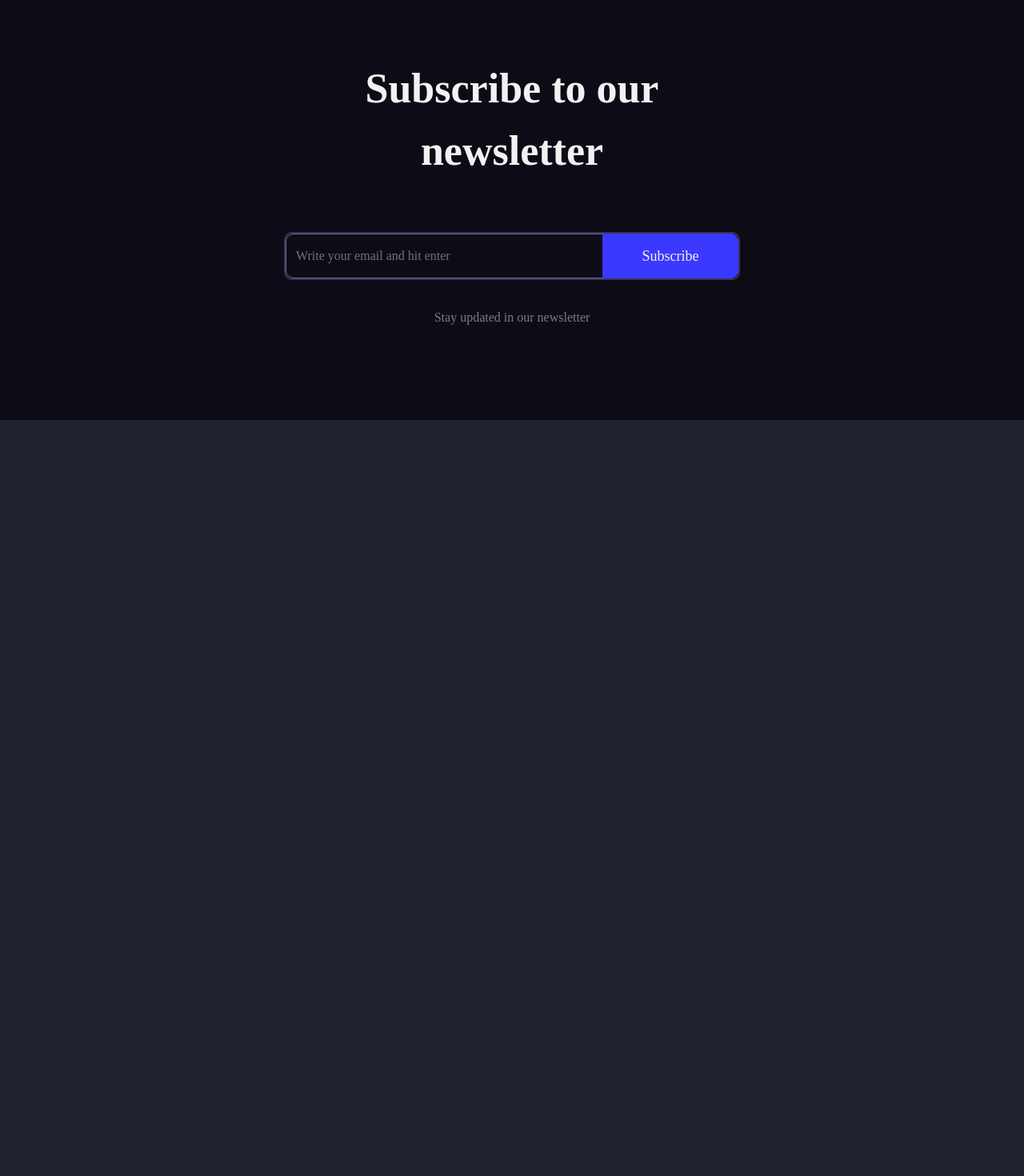
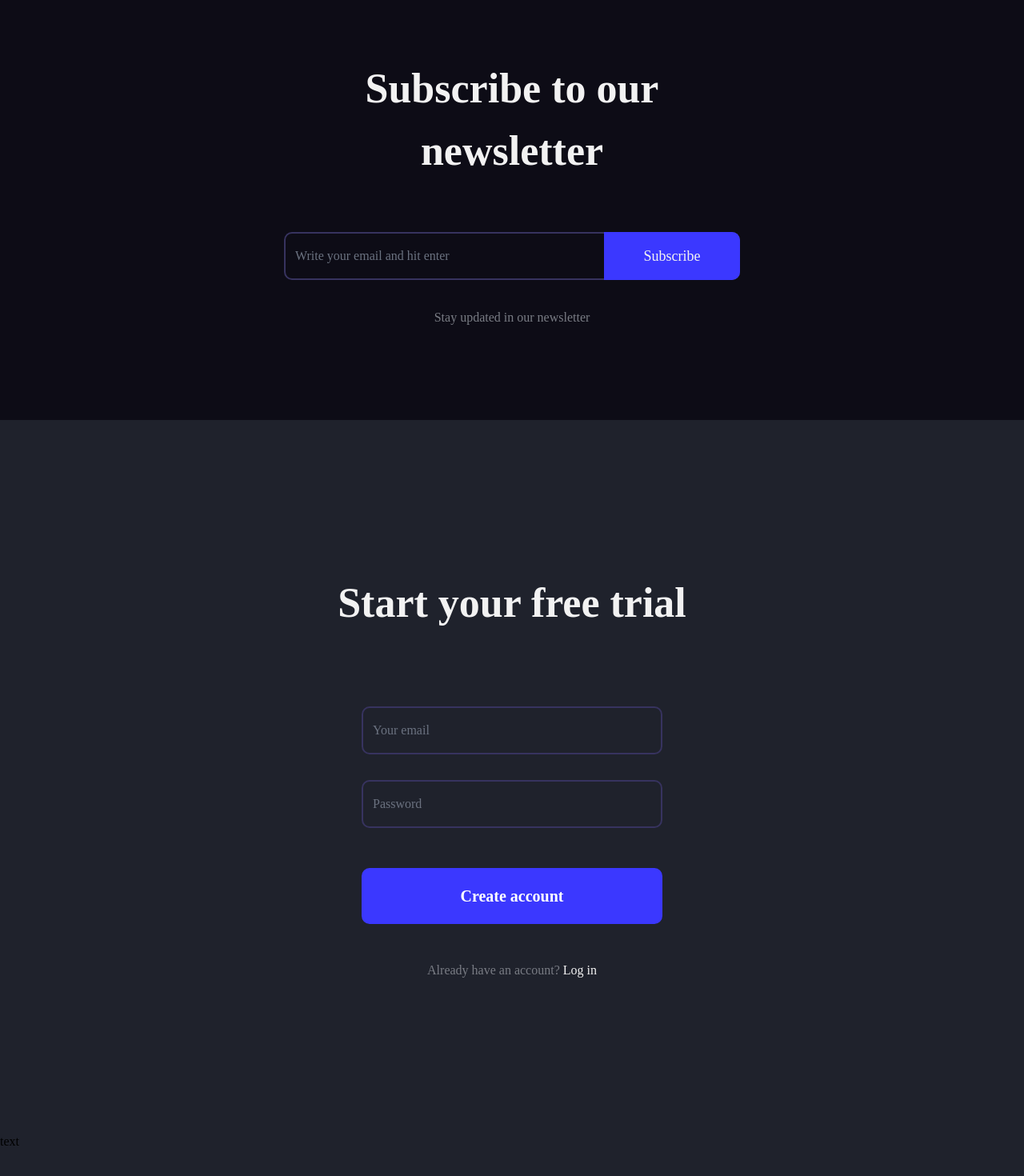
Before and after one commit to DiReFoNt/dex.ai, a React (Create React App) app: page / in a window 1280 px wide. Shown: the part 5297-6767 px from the top of the page at 80% size. Before the commit the page ends 5822 px from the top, so only its background shows below. Built offline with nearby package versions, Linux system fonts and the light colour scheme.

Commit message:
Create component SectionLogin and UI MyLogin

```diff
--- a/src/App.tsx
+++ b/src/App.tsx
@@ -1,15 +1,26 @@
 import React from "react";
-import { Main, SectionNextDecision, SectionMultiply, SectionAuthor, SectionStatistic, SectionSubscribe } from "./components/index";
+import {
+    Main,
+    SectionNextDecision,
+    SectionMultiply,
+    SectionAuthor,
+    SectionStatistic,
+    SectionSubscribe,
+    SectionLogin,
+    Footer,
+} from "./components/index";
 
-function App() : React.ReactElement {
+function App(): React.ReactElement {
     return (
         <div className="">
-            <Main/>
-            <SectionNextDecision/>
-            <SectionMultiply/>
-            <SectionAuthor/>
-            <SectionStatistic/>
-            <SectionSubscribe/>
+            <Main />
+            <SectionNextDecision />
+            <SectionMultiply />
+            <SectionAuthor />
+            <SectionStatistic />
+            <SectionSubscribe />
+            <SectionLogin />
+            <Footer/>
         </div>
     );
 }
--- /dev/null
+++ b/src/UI/MyLogin.tsx
@@ -0,0 +1,35 @@
+import React from "react";
+
+const MyLogin = () => {
+    return (
+        <form className="w-[470px] py-[190px] flex flex-col items-center">
+            <p className="text-center text-[52px] font-bold text-[#F2F2F2]">
+                Start your free trial
+            </p>
+            <input
+                className="bg-[#0D0C16]/0 mt-[90px] h-[60px] w-[80%] bg-opacity-100 border-2 border-[#37335F] rounded-[10px] text-[#797C84]"
+                type="email"
+                placeholder="Your email"
+            />
+            <input
+                className="bg-[#0D0C16]/0 mt-8 mb-[50px] h-[60px] w-[80%] border-2 border-[#37335F] rounded-[10px] text-[#797C84] "
+                type="password"
+                placeholder="Password"
+            />
+            <button
+                type="submit"
+                className="w-[80%] h-[70px] rounded-[10px] bg-[#3B38FF] text-center text-[#FFFFFF] text-[20px] font-semibold blue-button mr-0"
+            >
+                Create account
+            </button>
+            <p className="text-[#797C84] text-[16px] font-normal mt-[46px]">
+                Already have an account?{" "}
+                <a className="text-[#F2F2F2] hover:opacity-75 duration-300" href="#">
+                    Log in
+                </a>
+            </p>
+        </form>
+    );
+};
+
+export { MyLogin };
--- /dev/null
+++ b/src/UI/Subscribe.tsx
@@ -0,0 +1,21 @@
+import React from "react";
+
+const Subscribe = () => {
+    return (
+        <form className="rounded-[10px] w-[570px] h-[60px] relative ">
+            <input
+                type="email"
+                className="w-[100%] bg-[#0D0C16]/0 h-[100%] rounded-[10px] text-[#f2f2f2] border-2 border-[#37335F]"
+                placeholder="Write your email and hit enter"
+            />
+            <button
+                type="submit"
+                className="text-[#F2F2F2] text-[18px] bg-[#3B38FF] w-[170px] h-[100%] rounded-r-[10px] absolute right-0 blue-button mr-0 rounded-l-[0px]"
+            >
+                Subscribe
+            </button>
+        </form>
+    );
+};
+
+export { Subscribe };
--- a/src/UI/index.tsx
+++ b/src/UI/index.tsx
@@ -1,3 +1,5 @@
 export { ButtonBlue } from "./ButtonBlue";
 export { ButtonGrey } from "./ButtonGrey";
 export { MyTitle } from "./MyTitle";
+export { MyLogin} from "./MyLogin";
+export {Subscribe} from './Subscribe';
--- /dev/null
+++ b/src/components/Footer.tsx
@@ -0,0 +1,11 @@
+import React from 'react';
+
+const Footer = () => {
+    return (
+        <section className='h-[800px]'>
+            <p>text</p>
+        </section>
+    );
+};
+
+export {Footer};
--- /dev/null
+++ b/src/components/SectionLogin.tsx
@@ -0,0 +1,12 @@
+import React from 'react';
+import { MyLogin } from '../UI/index';
+
+const SectionLogin = () => {
+    return (
+        <section className='flex flex-col items-center'>
+            <MyLogin/>
+        </section>
+    );
+};
+
+export {SectionLogin};
--- a/src/components/SectionSubscribe.tsx
+++ b/src/components/SectionSubscribe.tsx
@@ -1,5 +1,5 @@
 import React from "react";
-import { Subscribe } from "./index";
+import { Subscribe } from "../UI/index";
 
 const SectionSubscribe = (): React.ReactElement => {
     return (
--- a/src/components/Subscribe.tsx
+++ /dev/null
@@ -1,23 +0,0 @@
-import React from "react";
-
-const Subscribe = () => {
-    return (
-        <div>
-            <form className="border-2 border-[#37335F] rounded-[10px] w-[570px] h-[60px] relative ">
-                <input
-                    type="email"
-                    className="w-[100%] bg-[#0D0C16]/0 h-[100%] rounded-[10px] text-[#f2f2f2]"
-                    placeholder="Write your email and hit enter"
-                />
-                <button
-                    type="submit"
-                    className="text-[#F2F2F2] text-[18px] bg-[#3B38FF] w-[170px] h-[100%] rounded-r-[10px] absolute right-0 blue-button mr-0 rounded-l-[0px]"
-                >
-                    Subscribe
-                </button>
-            </form>
-        </div>
-    );
-};
-
-export { Subscribe };
```
Also changed, not shown: src/components/index.tsx (+9 -8 lines), 1 other file (tests, documents, lock files or other folders).
